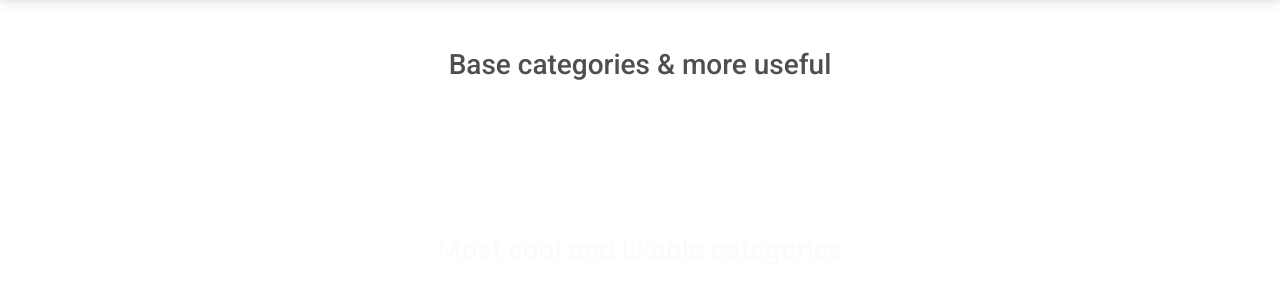
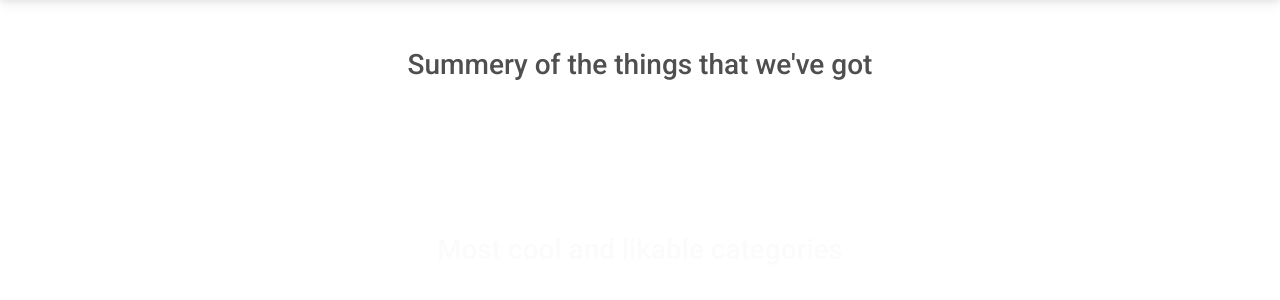
Before and after one commit to kianoushit1999/Shopify, a Django app: page /home/ in a window 1280 px wide. Shown: the part 59-359 px from the top of the page. Run offline with Django 3.2, Linux system fonts and the light colour scheme; data that the repository does not hold is empty; some libraries are stand-ins or nearby versions.

Commit message:
compeleting half of the main page

```diff
--- a/product/models.py
+++ b/product/models.py
@@ -55,7 +55,8 @@ class Brand(models.Model):
 
     image = models.ImageField(
         upload_to="product/brand/",
-        null=True
+        null=True,
+        blank=True
     )
 
     class Meta:
--- a/shop/views.py
+++ b/shop/views.py
@@ -15,5 +15,5 @@ class Home(TemplateView):
         kwargs['slid_show'] = SlideShow.objects.all()
         kwargs['categories'] = Category.objects.all()[0:9]
         kwargs['foods'] = Category.objects.filter(Q(parent__name__exact='foods&drink'))
-        print(kwargs)
+        kwargs['base_categories'] = BaseCategories.objects.all()
         return kwargs
--- a/templates/index.html
+++ b/templates/index.html
@@ -69,11 +69,11 @@
         <section class="container">
             <div class="row py-5">
                 <div class="col-12 text-center">
-                    <h3>Base categories & more useful</h3>
+                    <h3>Summery of the things that we've got</h3>
                 </div>
-                {% for cate in categories %}
+                {% for cate in base_categories %}
                     <div class="col-lg-4 col-md-6 col-xs-12 py-5">
-                        <div class="card" style="width: 18rem; border-radius: 50%">
+                        <div class="card" style="width: 18rem;border-radius: 50%">
                             <a href="#">
                                 <img
                                         src="{{ cate.image.url }}"
@@ -82,9 +82,9 @@
                                 />
                             </a>
                             <div class="card-body">
-                                <p class="card-text text-center">
+                                <h4 class="card-text text-center px-4 pb-4">
                                     {{ cate.title }}
-                                </p>
+                                </h4>
                             </div>
                         </div>
                     </div>
```
Also changed, not shown: product/migrations/0002_auto_20210216_1217.py (added).
